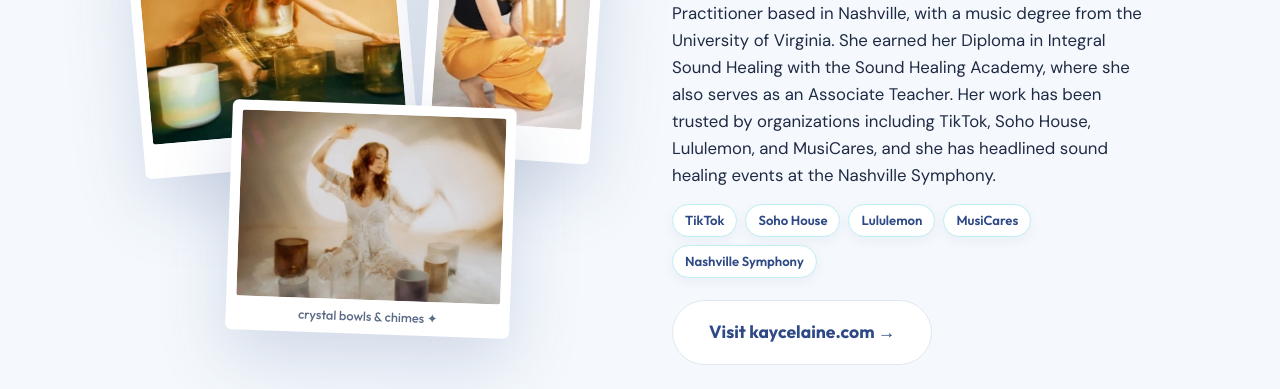
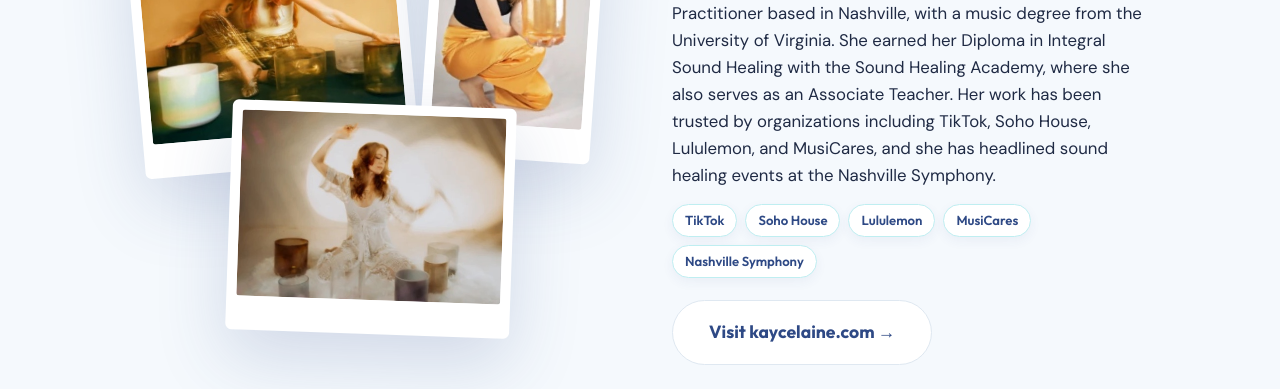
Before and after one commit to rachelwise-rgb/brightside-soundbath, a plain HTML site: page index.html in a window 1280 px wide. Shown: the part 3532-3921 px from the top of the page. Drawn offline with Linux system fonts and the light colour scheme; animation ran at ten frames a second.

Commit message:
Remove polaroid caption
Co-Authored-By: Claude Opus 5.5 <noreply@anthropic.com>

```diff
--- a/index.html
+++ b/index.html
@@ -646,7 +646,7 @@ img{display:block;}
     <div class="collage">
       <div class="polaroid p1"><img src="kayce-3.jpg" alt="Kayce Laine smiling beside crystal singing bowls"></div>
       <div class="polaroid p2"><img src="kayce-2.jpg" alt="Kayce Laine holding a crystal singing bowl"></div>
-      <div class="polaroid p3"><img src="kayce-1.jpg" alt="Kayce Laine seated among crystal singing bowls"><span class="cap">crystal bowls &amp; chimes ✦</span></div>
+      <div class="polaroid p3"><img src="kayce-1.jpg" alt="Kayce Laine seated among crystal singing bowls"></div>
     </div>
     <div>
       <div class="section-head" style="margin-bottom:14px;"><span class="tag">❄ Meet your guide</span></div>
```
